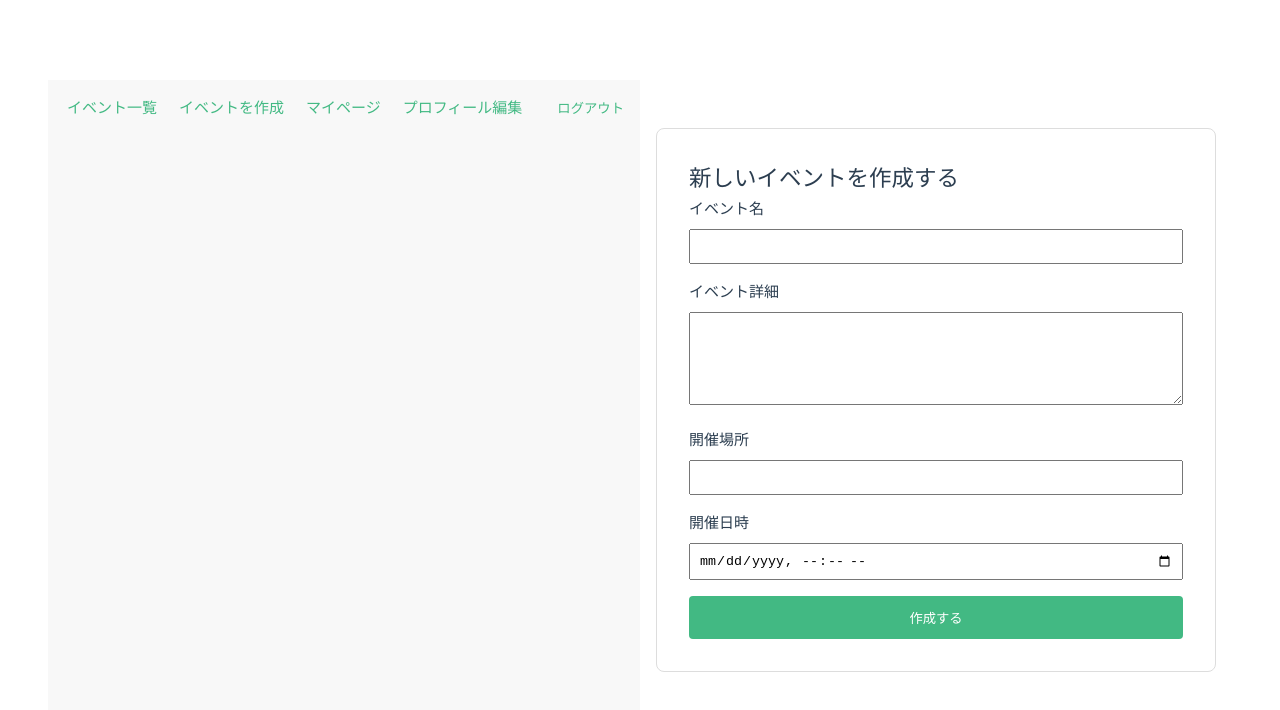
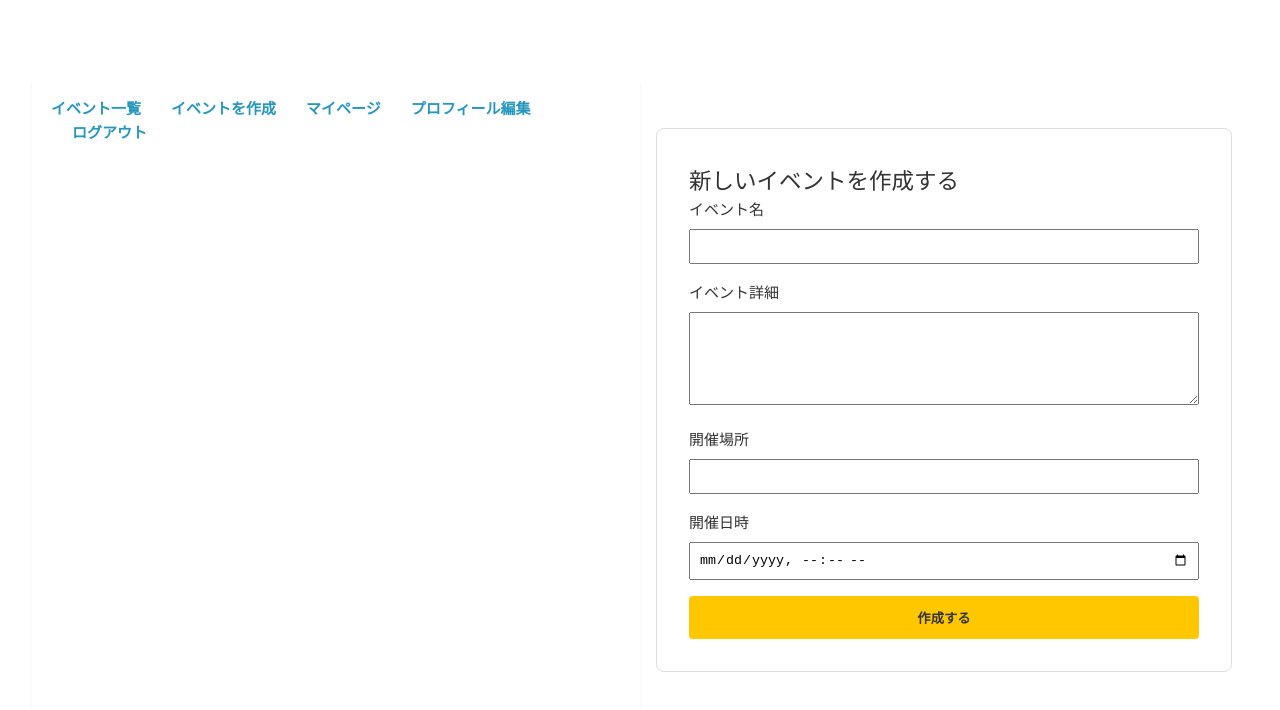
Before and after one commit to calme-calma/neighbor-link, a Vue app: page /create-event in a window 1280 px wide. Shown: the top 710 px of the page. Built offline with nearby package versions, Linux system fonts and the light colour scheme; no server answers; sample sign-in values are in the browser's storage.

Commit message:
style: implement phase 9 - unify colors and fonts

```diff
--- a/src/App.vue
+++ b/src/App.vue
@@ -48,10 +48,54 @@ const handleSignOut = () => {
 </template>
 
 <style>
-/* 全体に適用される基本スタイル */
-body { font-family: sans-serif; margin: 0; }
-main { padding: 1rem; }
-header { background-color: #f8f8f8; padding: 1rem; border-bottom: 1px solid #ddd; }
-nav a { margin-right: 1rem; text-decoration: none; color: #42b983; }
-.logout-button { background: none; border: none; color: #42b983; cursor: pointer; padding: 0; margin-left: 1rem; }
+/* === Google Fonts のインポート === */
+@import url('https://fonts.googleapis.com/css2?family=Noto+Sans+JP:wght@400;700&display=swap');
+
+/* === カラー変数の定義 === */
+:root {
+  --primary-color: #2596be;   /* メインの青 */
+  --accent-color: #ffc700;    /* アクセントの黄 */
+  --text-color: #333333;      /* 基本テキスト色 */
+  --background-color: #ffffff; /* 基本背景色 */
+  --light-gray: #f5f5f5;      /* 薄いグレー */
+}
+
+/* === 全体的なスタイルのリセットと基本設定 === */
+body {
+  margin: 0;
+  font-family: 'Noto Sans JP', sans-serif; /* ★フォントを適用！ */
+  background-color: var(--background-color); /* ★背景色を適用！ */
+  color: var(--text-color); /* ★基本文字色を適用！ */
+}
+
+main {
+  padding: 1rem;
+}
+
+/* === ヘッダー（ナビゲーションバー）のスタイル === */
+header {
+  background-color: var(--background-color);
+  padding: 1rem;
+  border-bottom: 1px solid var(--light-gray);
+  box-shadow: 0 2px 4px rgba(0,0,0,0.05); /* 少し影をつける */
+}
+
+nav a {
+  margin-right: 1.5rem;
+  text-decoration: none;
+  color: var(--primary-color); /* ★リンクの色を適用！ */
+  font-weight: 700; /* 少し太字に */
+}
+
+.logout-button {
+  background: none;
+  border: none;
+  color: var(--primary-color);
+  cursor: pointer;
+  padding: 0;
+  margin-left: 1.5rem;
+  font-weight: 700;
+  font-family: 'Noto Sans JP', sans-serif; /* ボタンにもフォント適用 */
+  font-size: 1em; /* 周りの文字と同じサイズに */
+}
 </style>
--- a/src/components/CreateEvent.vue
+++ b/src/components/CreateEvent.vue
@@ -77,5 +77,14 @@ const handleCreateEvent = async () => {
 .form-group { margin-bottom: 1rem; }
 label { display: block; margin-bottom: 0.5rem; }
 input, textarea { width: 100%; padding: 0.5rem; box-sizing: border-box; }
-button { width: 100%; padding: 0.75rem; background-color: #42b983; color: white; border: none; border-radius: 4px; cursor: pointer; }
+button {
+  width: 100%;
+  padding: 0.75rem;
+  background-color: var(--accent-color); /* ← 黄色に変更 */
+  color: var(--text-color);           /* ← ダークグレーに変更 */
+  border: none;
+  border-radius: 4px;
+  cursor: pointer;
+  font-weight: 700;                   /* ← 太字を追記 */
+}
 </style>
--- a/src/components/Login.vue
+++ b/src/components/Login.vue
@@ -48,6 +48,15 @@ const handleLogin = () => {
 .form-group { margin-bottom: 1rem; }
 label { display: block; margin-bottom: 0.5rem; }
 input { width: 100%; padding: 0.5rem; }
-button { width: 100%; padding: 0.75rem; background-color: #42b983; color: white; border: none; border-radius: 4px; cursor: pointer; }
+button {
+  width: 100%;
+  padding: 0.75rem;
+  background-color: var(--accent-color); /* ← 黄色に変更 */
+  color: var(--text-color);           /* ← ダークグレーに変更 */
+  border: none;
+  border-radius: 4px;
+  cursor: pointer;
+  font-weight: 700;                   /* ← 太字を追記 */
+}
 .signup-link { text-align: center; margin-top: 1rem; }
 </style>
--- a/src/components/Profile.vue
+++ b/src/components/Profile.vue
@@ -144,5 +144,14 @@ const handleSaveProfile = async () => {
 .form-group { margin-bottom: 1rem; }
 label { display: block; margin-bottom: 0.5rem; }
 input { width: 100%; padding: 0.5rem; }
-button { width: 100%; padding: 0.75rem; background-color: #42b983; color: white; border: none; border-radius: 4px; cursor: pointer; }
+button {
+  width: 100%;
+  padding: 0.75rem;
+  background-color: var(--accent-color); /* ← 黄色に変更 */
+  color: var(--text-color);           /* ← ダークグレーに変更 */
+  border: none;
+  border-radius: 4px;
+  cursor: pointer;
+  font-weight: 700;                   /* ← 太字を追記 */
+}
 </style>
--- a/src/components/SignUp.vue
+++ b/src/components/SignUp.vue
@@ -64,10 +64,11 @@ input {
 button {
   width: 100%;
   padding: 0.75rem;
-  background-color: #42b983;
-  color: white;
+  background-color: var(--accent-color); /* ← 黄色に変更 */
+  color: var(--text-color);           /* ← ダークグレーに変更 */
   border: none;
   border-radius: 4px;
   cursor: pointer;
+  font-weight: 700;                   /* ← 太字を追記 */
 }
 </style>
```
